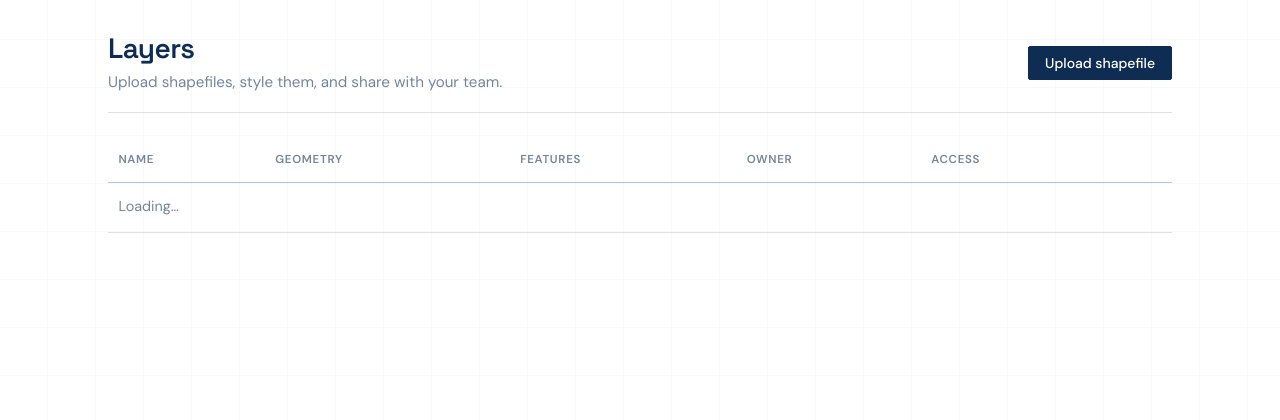
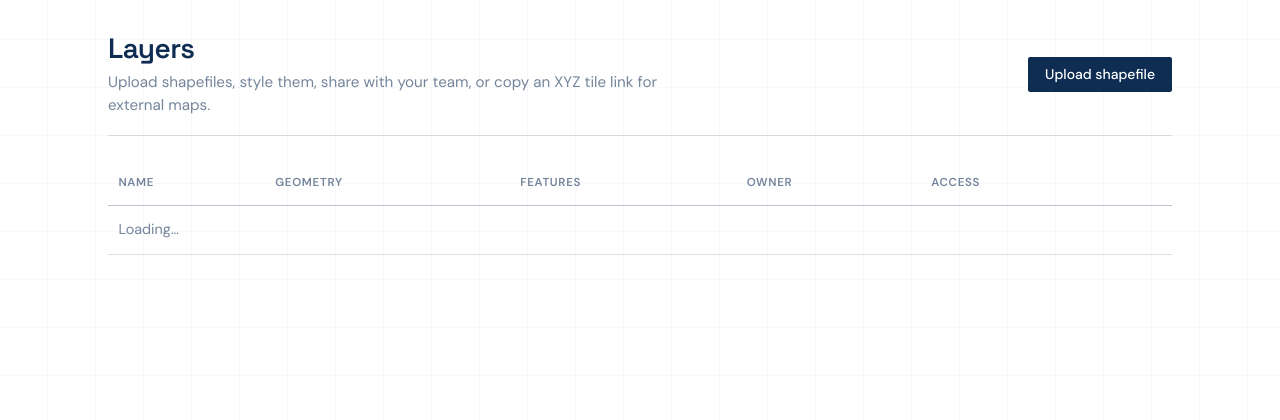
Before and after one commit to uzairulhassan/layeruploading_martintileserver, a Django app: page /layers/ in a window 1280 px wide. Shown: the part 56-476 px from the top of the page. Run offline with Django 5.2, Linux system fonts and the light colour scheme; the visitor is signed in with stand-in values (Sample User, id 1); data that the repository does not hold is empty.

Commit message:
Geolayers XYZ Tile Sharing Feature

```diff
--- a/apps/layers/serializers.py
+++ b/apps/layers/serializers.py
@@ -4,6 +4,16 @@ from rest_framework import serializers
 from apps.accounts.serializers import UserSummarySerializer
 
 from .models import LayerInfo, LayerShare
+
+# Map PostGIS geometry types → GeoTrak / MapLibre style hints.
+_SUGGESTED_GEOMETRY = {
+    LayerInfo.GeometryType.POINT: "circle",
+    LayerInfo.GeometryType.MULTIPOINT: "circle",
+    LayerInfo.GeometryType.LINESTRING: "line",
+    LayerInfo.GeometryType.MULTILINESTRING: "line",
+    LayerInfo.GeometryType.POLYGON: "fill",
+    LayerInfo.GeometryType.MULTIPOLYGON: "fill",
+}
 
 
 class LayerShareSerializer(serializers.ModelSerializer):
@@ -23,6 +33,9 @@ class LayerShareSerializer(serializers.ModelSerializer):
 class LayerInfoSerializer(serializers.ModelSerializer):
     owner_detail = UserSummarySerializer(source="owner", read_only=True)
     tile_url = serializers.SerializerMethodField()
+    xyz_url = serializers.SerializerMethodField()
+    source_layer = serializers.SerializerMethodField()
+    suggested_geometry = serializers.SerializerMethodField()
     my_permission = serializers.SerializerMethodField()
     shares = LayerShareSerializer(many=True, read_only=True)
 
@@ -31,8 +44,9 @@ class LayerInfoSerializer(serializers.ModelSerializer):
         fields = [
             "id", "name", "description", "owner", "owner_detail",
             "geometry_type", "srid", "feature_count", "bounds", "attribute_schema",
-            "style", "label_config", "source_filename", "tile_url", "my_permission",
-            "shares", "created_at", "updated_at",
+            "style", "label_config", "source_filename", "tile_url",
+            "xyz_url", "source_layer", "suggested_geometry",
+            "my_permission", "shares", "created_at", "updated_at",
         ]
         read_only_fields = [
             "id", "owner", "geometry_type", "srid", "feature_count", "bounds",
@@ -40,7 +54,19 @@ class LayerInfoSerializer(serializers.ModelSerializer):
         ]
 
     def get_tile_url(self, obj):
+        """Martin source base (no z/x/y). Used by the built-in map builder."""
         return f"{settings.MARTIN_TILE_SERVER_URL.rstrip('/')}/{obj.table_name}"
+
+    def get_xyz_url(self, obj):
+        """Shareable XYZ template for external map clients (e.g. GeoTrak)."""
+        return f"{self.get_tile_url(obj)}/{{z}}/{{x}}/{{y}}"
+
+    def get_source_layer(self, obj):
+        """Martin / MapLibre source-layer id (PostGIS table name)."""
+        return obj.table_name
+
+    def get_suggested_geometry(self, obj):
+        return _SUGGESTED_GEOMETRY.get(obj.geometry_type, "line")
 
     def get_my_permission(self, obj):
         request = self.context.get("request")
--- a/config/settings.py
+++ b/config/settings.py
@@ -115,7 +115,6 @@ LOGOUT_REDIRECT_URL = "core:login"
 if not DEBUG:
     SESSION_COOKIE_SECURE = env.bool("SESSION_COOKIE_SECURE", default=False)
     CSRF_COOKIE_SECURE = env.bool("CSRF_COOKIE_SECURE", default=False)
-    SECURE_BROWSER_XSS_FILTER = True
     SECURE_CONTENT_TYPE_NOSNIFF = True
     X_FRAME_OPTIONS = "DENY"
     SECURE_REFERRER_POLICY = "same-origin"
--- a/static/js/layers.js
+++ b/static/js/layers.js
@@ -29,6 +29,7 @@ function renderLayers() {
       <td>${layer.owner_detail ? layer.owner_detail.display_name : ""}</td>
       <td><span class="badge">${layer.my_permission}</span></td>
       <td class="table-actions">
+        <button class="btn btn-sm" data-action="xyz" data-id="${layer.id}">XYZ link</button>
         <button class="btn btn-sm" data-action="style" data-id="${layer.id}">Style</button>
         ${layer.my_permission === "owner" ? `
           <button class="btn btn-sm" data-action="rename" data-id="${layer.id}">Rename</button>
@@ -50,6 +51,7 @@ function findLayer(id) {
 
 function handleRowAction(action, id) {
   const layer = findLayer(id);
+  if (action === "xyz") openXyzModal(layer);
   if (action === "style") openStyleModal(layer);
   if (action === "rename") openRenameModal(layer);
   if (action === "share") openShareModal(layer);
@@ -276,6 +278,55 @@ document.getElementById("share-submit").addEventListener("click", async () => {
   document.getElementById("share-search").value = "";
 });
 
+// ---- XYZ shareable link ----
+function buildGeotrakPackage(layer) {
+  return {
+    geotrakLayer: true,
+    name: layer.name || "",
+    type: "vector",
+    url: layer.xyz_url || `${layer.tile_url}/{z}/{x}/{y}`,
+    sourceLayer: layer.source_layer || "",
+    geometry: layer.suggested_geometry || "line",
+  };
+}
+
+function openXyzModal(layer) {
+  const pkg = buildGeotrakPackage(layer);
+  document.getElementById("xyz-layer-id").value = layer.id;
+  document.getElementById("xyz-url").value = pkg.url;
+  document.getElementById("xyz-source-layer").value = pkg.sourceLayer;
+  document.getElementById("xyz-geometry").value = pkg.geometry;
+  document.getElementById("xyz-package").value = JSON.stringify(pkg, null, 2);
+  const status = document.getElementById("xyz-copy-status");
+  status.classList.add("hidden");
+  status.textContent = "";
+  openModal("xyz-modal");
+}
+
+async function copyFieldValue(targetId) {
+  const el = document.getElementById(targetId);
+  const text = el.value;
+  const status = document.getElementById("xyz-copy-status");
+  try {
+    await navigator.clipboard.writeText(text);
+    status.textContent = "Copied to clipboard.";
+    status.classList.remove("hidden");
+  } catch {
+    el.focus();
+    el.select?.();
+    status.textContent = "Could not copy automatically — select the text and copy manually.";
+    status.classList.remove("hidden");
+  }
+}
+
+document.querySelectorAll("#xyz-modal [data-copy-target]").forEach((btn) => {
+  btn.addEventListener("click", () => copyFieldValue(btn.dataset.copyTarget));
+});
+
+document.getElementById("copy-xyz-all").addEventListener("click", () => {
+  copyFieldValue("xyz-package");
+});
+
 document.addEventListener("DOMContentLoaded", () => {
   bindColorPair("style-fill-color", "style-fill-color-picker", "#0F2D53");
   bindColorPair("style-stroke-color", "style-stroke-color-picker", "#0a2140");
--- a/templates/layers/layer_list.html
+++ b/templates/layers/layer_list.html
@@ -5,7 +5,7 @@
 <div class="toolbar">
   <div>
     <h1>Layers</h1>
-    <p class="lede">Upload shapefiles, style them, and share with your team.</p>
+    <p class="lede">Upload shapefiles, style them, share with your team, or copy an XYZ tile link for external maps.</p>
   </div>
   <button type="button" class="btn btn-primary" id="open-upload-modal">Upload shapefile</button>
 </div>
@@ -149,6 +149,53 @@
     </div>
   </div>
 </div>
+
+<div id="xyz-modal" class="modal-backdrop hidden">
+  <div class="modal modal-wide" role="dialog" aria-labelledby="xyz-modal-title">
+    <h2 id="xyz-modal-title">XYZ tile link</h2>
+    <p class="lede xyz-modal-lede">
+      Use this vector tile URL in GeoTrak Maps or any MapLibre / Mapbox client.
+      Anyone with the URL can request tiles from Martin.
+    </p>
+    <input type="hidden" id="xyz-layer-id">
+
+    <div class="form-group">
+      <label for="xyz-url">XYZ URL template</label>
+      <div class="copy-field">
+        <input type="text" id="xyz-url" readonly spellcheck="false">
+        <button type="button" class="btn btn-sm" id="copy-xyz-url" data-copy-target="xyz-url">Copy</button>
+      </div>
+    </div>
+
+    <div class="form-group">
+      <label for="xyz-source-layer">Source layer</label>
+      <div class="copy-field">
+        <input type="text" id="xyz-source-layer" readonly spellcheck="false">
+        <button type="button" class="btn btn-sm" id="copy-xyz-source" data-copy-target="xyz-source-layer">Copy</button>
+      </div>
+    </div>
+
+    <div class="form-group">
+      <label for="xyz-geometry">Suggested geometry style</label>
+      <input type="text" id="xyz-geometry" readonly>
+    </div>
+
+    <div class="form-group">
+      <label for="xyz-package">GeoTrak import package</label>
+      <div class="copy-field copy-field-tall">
+        <textarea id="xyz-package" rows="6" readonly spellcheck="false"></textarea>
+        <button type="button" class="btn btn-sm" id="copy-xyz-package" data-copy-target="xyz-package">Copy</button>
+      </div>
+      <p class="field-hint">Paste this into GeoTrak → Tiles Configuration → Tile server URL to fill URL, source layer, and geometry in one step.</p>
+    </div>
+
+    <div id="xyz-copy-status" class="muted hidden" role="status"></div>
+    <div class="modal-actions">
+      <button type="button" class="btn btn-primary" id="copy-xyz-all">Copy package</button>
+      <button type="button" class="btn" data-close-modal="xyz-modal">Close</button>
+    </div>
+  </div>
+</div>
 {% endblock %}
 {% block extra_scripts %}
 <script src="{% static 'js/layers.js' %}"></script>
```
Also changed, not shown: martin/config.example.yaml (+4 -4 lines), static/css/main.css (+44 -0 lines), README.md, 2 other files.
